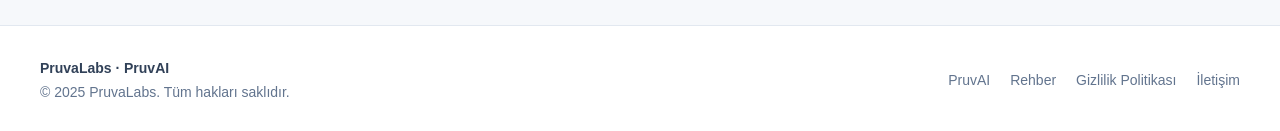
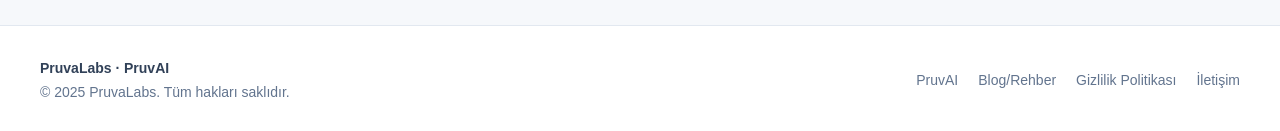
Before and after one commit to PruvaLAbs/pruvalabs-website, a Next.js app: page /blog in a window 1280 px wide. Shown: the part 1924-2055 px from the top of the page. Built offline with nearby package versions, Linux system fonts and the light colour scheme.

Commit message:
fix(content): rename guide navigation to Blog/Rehber

```diff
--- a/components/site-footer.tsx
+++ b/components/site-footer.tsx
@@ -14,7 +14,7 @@ export function SiteFooter() {
             PruvAI
           </Link>
           <Link href="/blog" className="hover:text-slate-950">
-            Rehber
+            Blog/Rehber
           </Link>
           <Link href="/legal/privacy" className="hover:text-slate-950">
             Gizlilik Politikası
```
